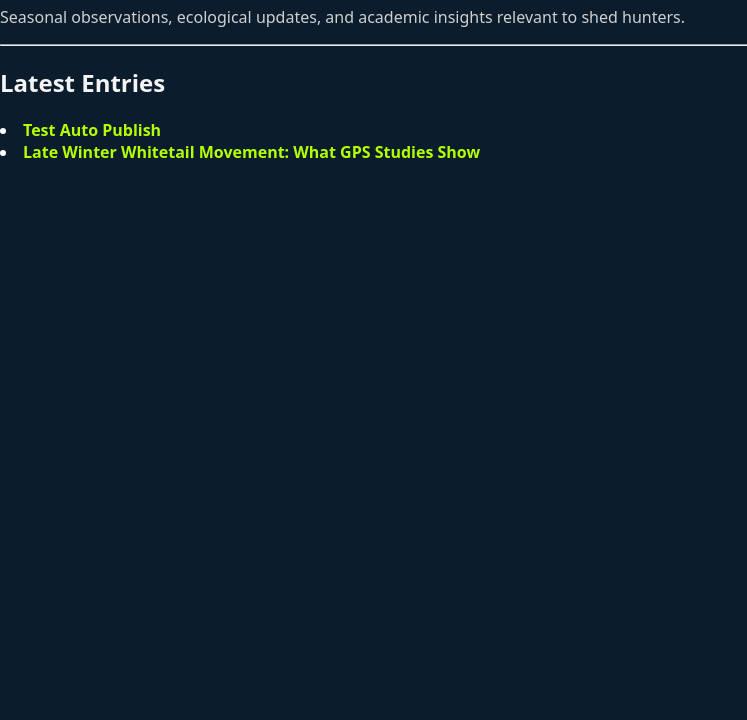
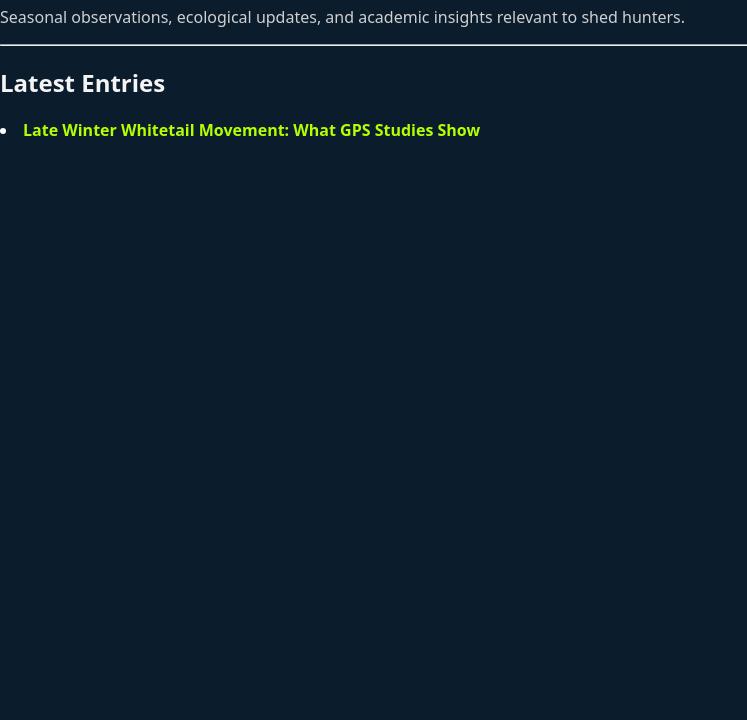
Before and after one commit to bfree7885/sheds-site, a plain HTML site: page briefs/index.html in a window 1280 px wide. Shown: the part 80-800 px from the top of the page, without its empty margins (0-747 px from the left). Drawn offline with Linux system fonts and the light colour scheme.

Commit message:
Update index.html

```diff
--- a/briefs/index.html
+++ b/briefs/index.html
@@ -26,5 +26,5 @@
 
 </body>
 </html>
-<li><a href="test-auto-publish.html">Test Auto Publish</a></li>
+
 <li><a href="null">Late Winter Whitetail Movement: What GPS Studies Show</a></li>
```
